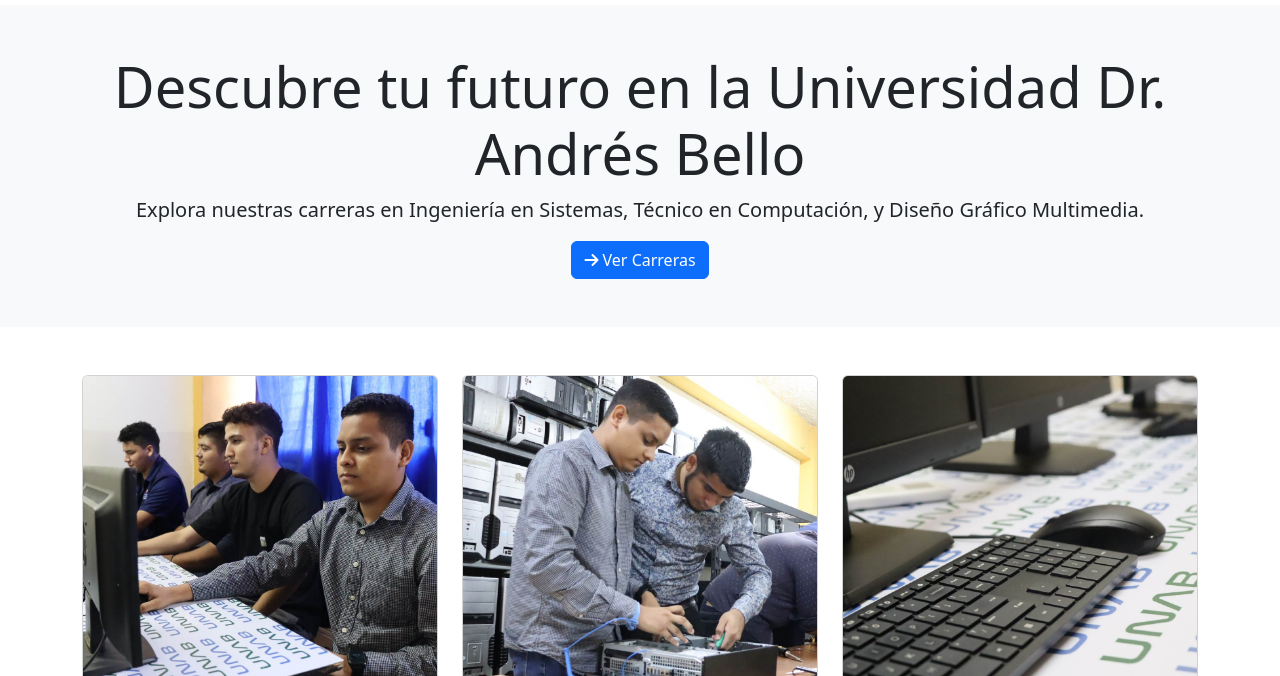
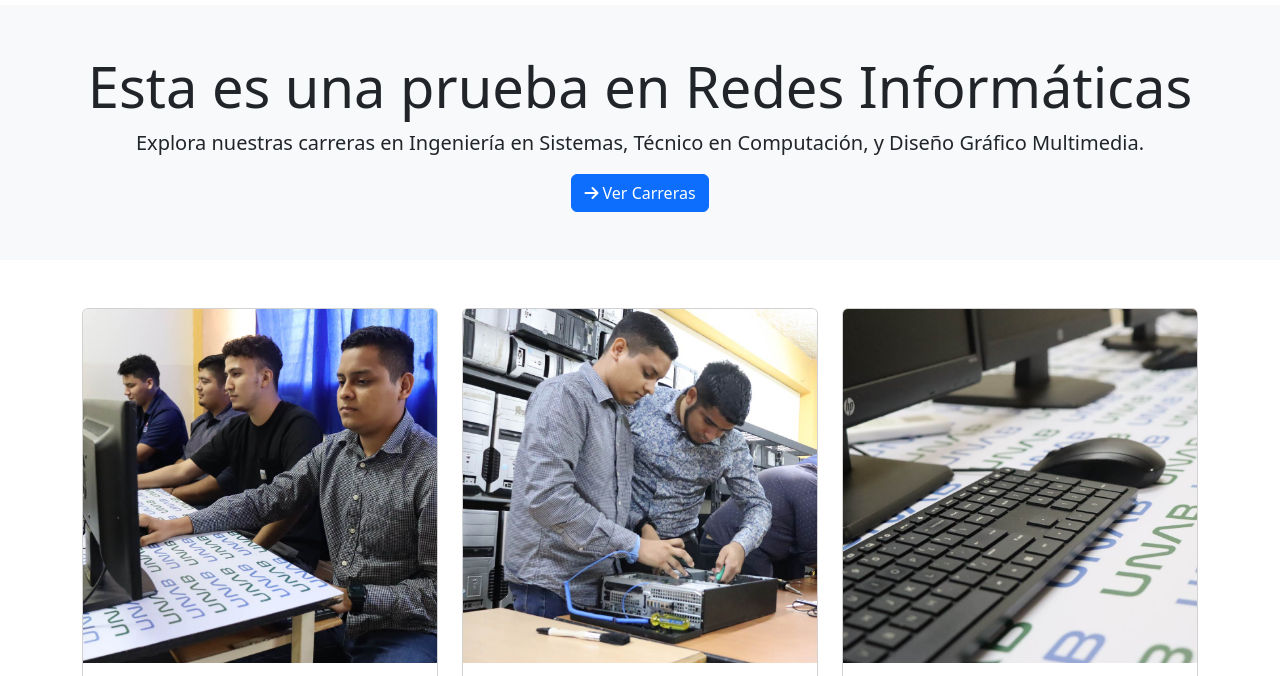
Before and after one commit to JBerrios08/Web-UNAB-Facultad-TI, a plain HTML site: page index.html in a window 1280 px wide. Shown: the part 70-746 px from the top of the page. Drawn offline with nearby package versions, Linux system fonts and the light colour scheme.

Commit message:
Prueba en Redes

```diff
--- a/index.html
+++ b/index.html
@@ -56,7 +56,7 @@
 
 <section class="bg-light text-center py-5">
     <div class="container">
-        <h1 class="display-4">Descubre tu futuro en la Universidad Dr. Andrés Bello</h1>
+        <h1 class="display-4">Esta es una prueba en Redes Informáticas</h1>
         <p class="lead">Explora nuestras carreras en Ingeniería en Sistemas, Técnico en Computación, y Diseño Gráfico Multimedia.</p>
         <a href="carreras.html" class="btn btn-primary">
             <i class="fas fa-arrow-right"></i> Ver Carreras
```
Also changed, not shown: 1 other file.
